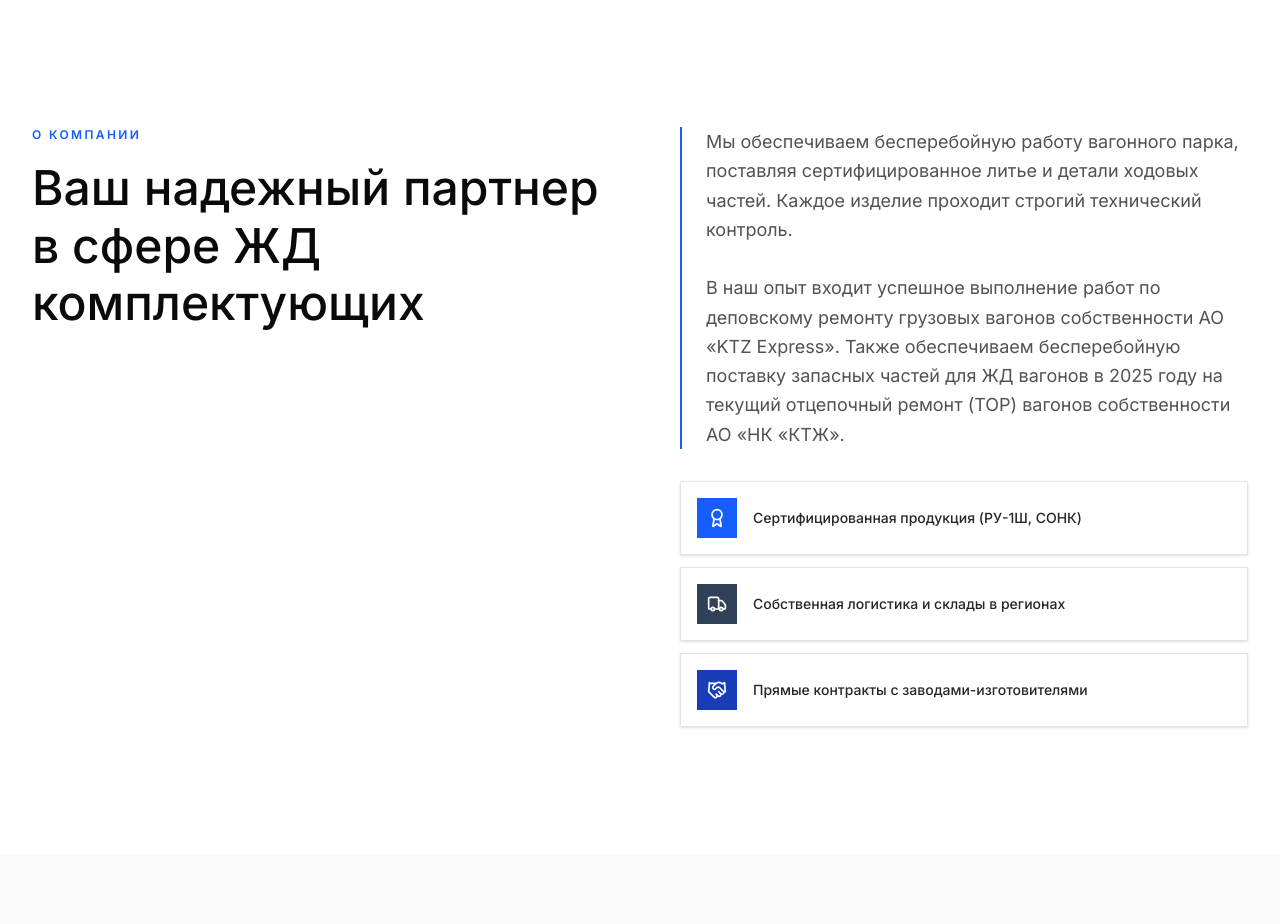
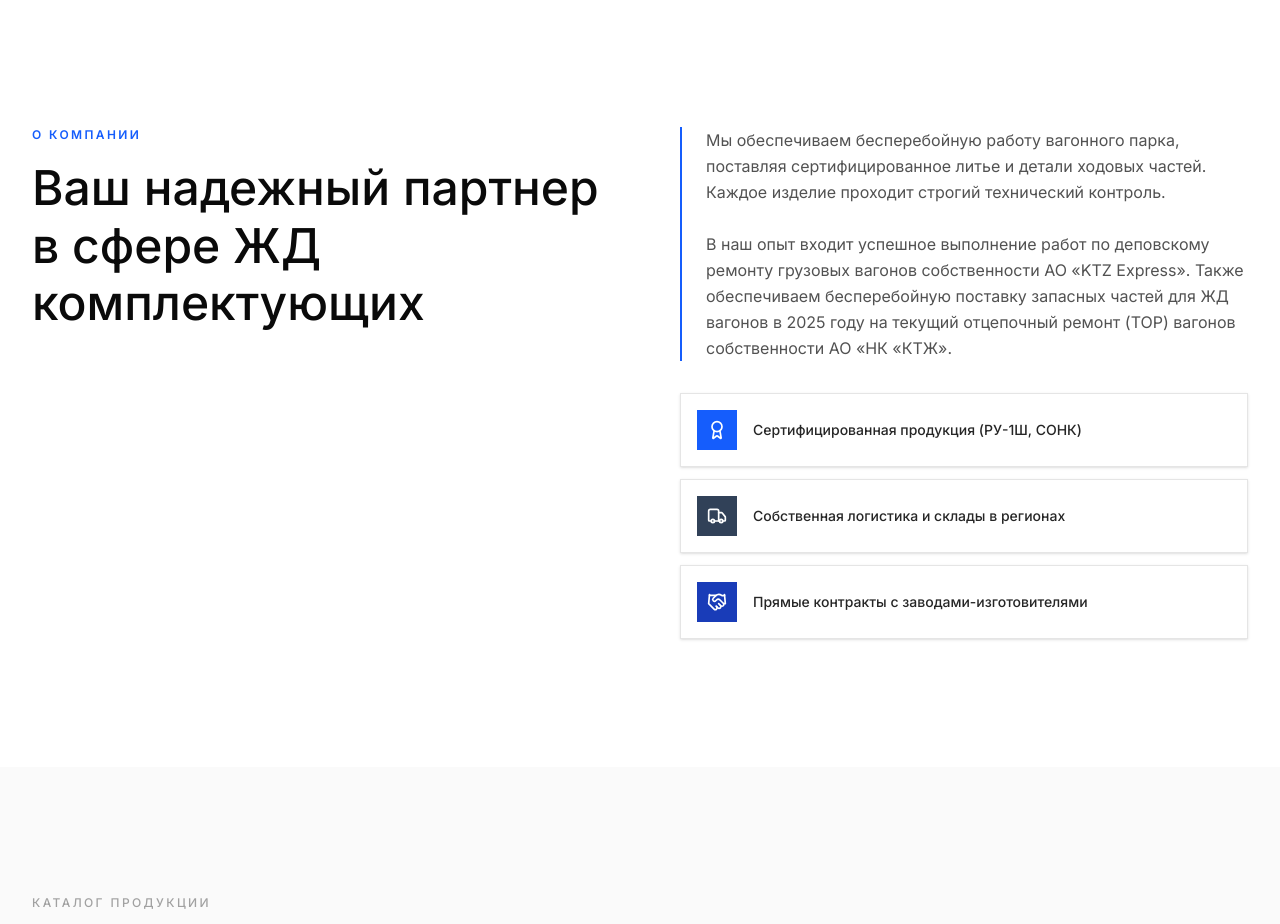
Before and after one commit to aigerim23/PROJECT, a Next.js app: page / in a window 1280 px wide. Shown: the part 1071-1995 px from the top of the page. Built offline with nearby package versions, Linux system fonts and the light colour scheme.

Commit message:
Update about-section.tsx
ааа

```diff
--- a/components/about-section.tsx
+++ b/components/about-section.tsx
@@ -54,9 +54,10 @@ export function AboutSection() {
 
         <motion.div {...fadeInUp} transition={{ delay: 0.2 }}>
   {/* Убираем жесткий mb-10, заменяем на mb-6 или mb-8, чтобы карточки не ушли слишком низко */}
-  <p className="text-neutral-600 text-sm md:text-base lg:text-lg leading-relaxed mb-8 border-l-2 border-blue-600 pl-6 whitespace-pre-line">
-    {t.about.description}
-  </p>
+<div className="text-neutral-600 text-sm md:text-base leading-relaxed mb-8 border-l-2 border-blue-600 pl-6 whitespace-pre-line">
+  {t.about.description}
+</div>
+
 
   <div className="space-y-3"> {/* Уменьшил gap между карточками с 4 до 3 */}
     {[
```
